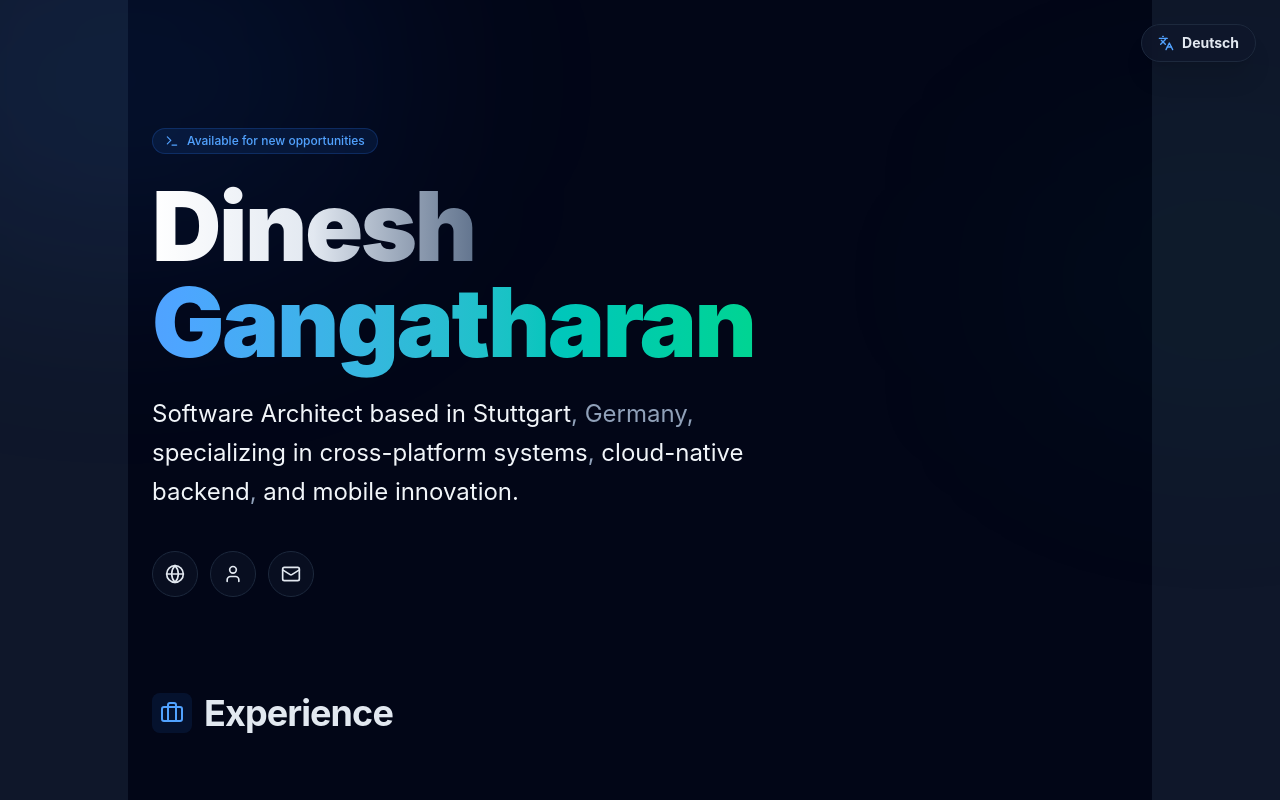
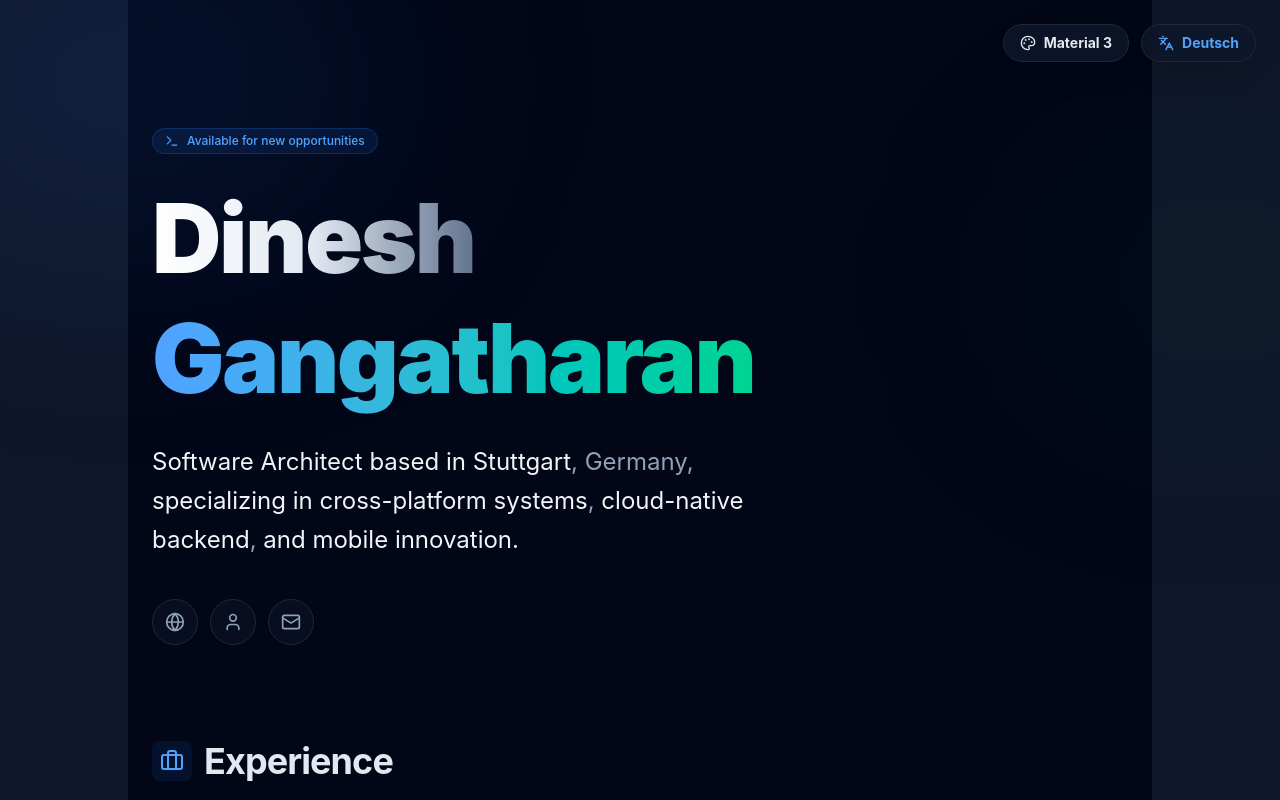
Before and after one commit to dineshvg/dineshvg.github.io, a React (Vite) app: page / in a window 1280 px wide. Shown: the top 800 px of the page. Built offline with nearby package versions, Linux system fonts and the light colour scheme.

Commit message:
Implement Material 3 theme and design toggle

```diff
--- a/src/App.tsx
+++ b/src/App.tsx
@@ -12,11 +12,14 @@ import {
   ChevronRight,
   Terminal,
   Plus,
-  Minus
+  Minus,
+  Palette,
+  Layout
 } from 'lucide-react';
 import { motion, AnimatePresence } from 'motion/react';
 
 type Language = 'en' | 'de';
+type DesignTheme = 'sleek' | 'material3';
 
 interface Experience {
   company: string;
@@ -56,6 +59,8 @@ interface Translations {
     readLess: string;
     contact: string;
     footer: string;
+    designSleek: string;
+    designMaterial3: string;
   };
 }
 
@@ -189,7 +194,9 @@ const content: Record<Language, Translations> = {
       readMore: "Read More Details",
       readLess: "Read Less",
       contact: "Contact",
-      footer: "Stuttgart, Germany."
+      footer: "Stuttgart, Germany.",
+      designSleek: "Sleek Dark",
+      designMaterial3: "Material 3"
     }
   },
   de: {
@@ -321,21 +328,25 @@ const content: Record<Language, Translations> = {
       readMore: "Mehr Details anzeigen",
       readLess: "Weniger anzeigen",
       contact: "Kontakt",
-      footer: "Stuttgart, Deutschland."
+      footer: "Stuttgart, Deutschland.",
+      designSleek: "Sleek Dark",
+      designMaterial3: "Material 3"
     }
   }
 };
 
-const ExperienceCard: React.FC<{ exp: Experience; labels: { readMore: string; readLess: string } }> = ({ exp, labels }) => {
+const ExperienceCard: React.FC<{ exp: Experience; theme: DesignTheme; labels: { readMore: string; readLess: string } }> = ({ exp, theme, labels }) => {
   const [isOpen, setIsOpen] = useState(false);
 
+  const isM3 = theme === 'material3';
+
   return (
-    <div className="grid md:grid-cols-4 gap-4 group">
-      <div className="text-slate-500 font-mono text-sm pt-1 uppercase tracking-widest">
+    <div className={`grid md:grid-cols-4 gap-4 group ${isM3 ? 'bg-slate-900/40 p-6 rounded-3xl border border-slate-800' : ''}`}>
+      <div className={`font-mono text-sm pt-1 uppercase tracking-widest ${isM3 ? 'text-blue-300' : 'text-slate-500'}`}>
         {exp.period}
       </div>
       <div className="md:col-span-3">
-        <h4 className="text-2xl font-bold text-slate-100 group-hover:text-blue-400 transition-colors mb-1">
+        <h4 className={`text-2xl font-bold transition-colors mb-1 ${isM3 ? 'text-white group-hover:text-blue-300' : 'text-slate-100 group-hover:text-blue-400'}`}>
           {exp.role}
         </h4>
         <div className="flex flex-wrap items-center gap-2 text-slate-400 font-medium mb-4">
@@ -349,7 +360,7 @@ const ExperienceCard: React.FC<{ exp: Experience; labels: { readMore: string; re
                 href={exp.certificateUrl}
                 target="_blank"
                 rel="noopener noreferrer"
-                className="flex items-center gap-1 text-xs text-blue-400 hover:text-blue-300 transition-colors"
+                className={`flex items-center gap-1 text-xs transition-colors ${isM3 ? 'text-blue-300 hover:text-blue-200' : 'text-blue-400 hover:text-blue-300'}`}
               >
                 <ExternalLink size={12} /> iSAQB
               </a>
@@ -363,8 +374,8 @@ const ExperienceCard: React.FC<{ exp: Experience; labels: { readMore: string; re
         <div className="space-y-4">
           <ul className="grid md:grid-cols-2 gap-3">
             {exp.highlights.map((h, i) => (
-              <li key={i} className="flex items-start gap-2 text-slate-500 text-sm group-hover:text-slate-400 transition-colors">
-                <ChevronRight size={14} className="text-blue-500/50 shrink-0 mt-1" />
+              <li key={i} className={`flex items-start gap-2 text-sm transition-colors ${isM3 ? 'text-slate-300 group-hover:text-white' : 'text-slate-500 group-hover:text-slate-400'}`}>
+                <ChevronRight size={14} className={`shrink-0 mt-1 ${isM3 ? 'text-blue-300' : 'text-blue-500/50'}`} />
                 {h}
               </li>
             ))}
@@ -374,7 +385,7 @@ const ExperienceCard: React.FC<{ exp: Experience; labels: { readMore: string; re
             <div className="pt-2">
               <button
                 onClick={() => setIsOpen(!isOpen)}
-                className="flex items-center gap-2 text-sm font-bold text-blue-400 hover:text-blue-300 transition-colors group/btn"
+                className={`flex items-center gap-2 text-sm font-bold transition-colors group/btn ${isM3 ? 'bg-blue-300/10 text-blue-300 px-4 py-2 rounded-full hover:bg-blue-300/20' : 'text-blue-400 hover:text-blue-300'}`}
               >
                 {isOpen ? <Minus size={16} /> : <Plus size={16} />}
                 {isOpen ? labels.readLess : labels.readMore}
@@ -389,7 +400,7 @@ const ExperienceCard: React.FC<{ exp: Experience; labels: { readMore: string; re
                     transition={{ duration: 0.3 }}
                     className="overflow-hidden"
                   >
-                    <ul className="mt-4 space-y-2 pl-4 border-l border-slate-800">
+                    <ul className={`mt-4 space-y-2 pl-4 border-l ${isM3 ? 'border-blue-300/30' : 'border-slate-800'}`}>
                       {exp.details.map((detail, i) => (
                         <li key={i} className="text-slate-500 text-sm leading-relaxed">
                           • {detail}
@@ -409,7 +420,10 @@ const ExperienceCard: React.FC<{ exp: Experience; labels: { readMore: string; re
 
 const App: React.FC = () => {
   const [lang, setLang] = useState<Language>('en');
+  const [theme, setTheme] = useState<DesignTheme>('sleek');
   const t = content[lang];
+
+  const isM3 = theme === 'material3';
 
   const fadeIn = {
     initial: { opacity: 0, y: 20 },
@@ -419,20 +433,27 @@ const App: React.FC = () => {
   };
 
   return (
-    <div className="min-h-screen bg-[#020617] text-slate-200 font-sans selection:bg-blue-500/30">
+    <div className={`min-h-screen font-sans selection:bg-blue-500/30 transition-colors duration-500 ${isM3 ? 'bg-slate-950 text-slate-100' : 'bg-[#020617] text-slate-200'}`}>
       {/* Background Decor */}
       <div className="fixed inset-0 overflow-hidden pointer-events-none">
-        <div className="absolute -top-[10%] -left-[10%] w-[40%] h-[40%] bg-blue-500/10 blur-[120px] rounded-full" />
-        <div className="absolute top-[20%] -right-[10%] w-[30%] h-[30%] bg-emerald-500/5 blur-[120px] rounded-full" />
+        <div className={`absolute -top-[10%] -left-[10%] w-[40%] h-[40%] blur-[120px] rounded-full transition-colors duration-1000 ${isM3 ? 'bg-blue-600/10' : 'bg-blue-500/10'}`} />
+        <div className={`absolute top-[20%] -right-[10%] w-[30%] h-[30%] blur-[120px] rounded-full transition-colors duration-1000 ${isM3 ? 'bg-indigo-600/10' : 'bg-emerald-500/5'}`} />
       </div>
 
-      {/* Language Toggle */}
-      <div className="fixed top-6 right-6 z-50">
+      {/* Controls */}
+      <div className="fixed top-6 right-6 z-50 flex gap-3">
+        <button
+          onClick={() => setTheme(theme === 'sleek' ? 'material3' : 'sleek')}
+          className={`flex items-center gap-2 px-4 py-2 backdrop-blur-md border rounded-full text-sm font-bold transition-all shadow-xl ${isM3 ? 'bg-blue-300 text-slate-950 border-blue-200' : 'bg-slate-900/80 text-slate-200 border-slate-800 hover:bg-slate-800'}`}
+        >
+          {isM3 ? <Layout size={16} /> : <Palette size={16} />}
+          {isM3 ? t.ui.designSleek : t.ui.designMaterial3}
+        </button>
         <button
           onClick={() => setLang(lang === 'en' ? 'de' : 'en')}
-          className="flex items-center gap-2 px-4 py-2 bg-slate-900/80 backdrop-blur-md border border-slate-800 rounded-full text-sm font-bold hover:bg-slate-800 transition-all shadow-xl"
+          className={`flex items-center gap-2 px-4 py-2 backdrop-blur-md border rounded-full text-sm font-bold transition-all shadow-xl ${isM3 ? 'bg-slate-900/80 text-blue-300 border-slate-800 hover:bg-slate-800' : 'bg-slate-900/80 text-blue-400 border-slate-800 hover:bg-slate-800'}`}
         >
-          <Languages size={16} className="text-blue-400" />
+          <Languages size={16} />
           {lang === 'en' ? 'Deutsch' : 'English'}
         </button>
       </div>
@@ -444,24 +465,30 @@ const App: React.FC = () => {
           animate={{ opacity: 1, scale: 1 }}
           transition={{ duration: 0.8 }}
         >
-          <div className="inline-flex items-center gap-2 px-3 py-1 rounded-full bg-blue-500/10 border border-blue-500/20 text-blue-400 text-xs font-medium mb-6">
+          <div className={`inline-flex items-center gap-2 px-3 py-1 rounded-full border text-xs font-medium mb-6 transition-colors ${isM3 ? 'bg-blue-300/10 border-blue-300/20 text-blue-300' : 'bg-blue-500/10 border-blue-500/20 text-blue-400'}`}>
             <Terminal size={14} /> {t.hero.availability}
           </div>
-          <h1 className="text-6xl md:text-8xl font-black tracking-tight mb-6">
-            <span className="bg-gradient-to-r from-white via-slate-200 to-slate-500 bg-clip-text text-transparent">
-              Dinesh
-            </span>
-            <br />
-            <span className="bg-gradient-to-r from-blue-400 to-emerald-400 bg-clip-text text-transparent">
-              Gangatharan
-            </span>
+          <h1 className={`text-6xl md:text-8xl font-black tracking-tight mb-6 leading-tight`}>
+            {isM3 ? (
+              <>
+                <span className="text-white">Dinesh</span>
+                <br />
+                <span className="text-blue-300">Gangatharan</span>
+              </>
+            ) : (
+              <>
+                <span className="bg-gradient-to-r from-white via-slate-200 to-slate-500 bg-clip-text text-transparent">Dinesh</span>
+                <br />
+                <span className="bg-gradient-to-r from-blue-400 to-emerald-400 bg-clip-text text-transparent">Gangatharan</span>
+              </>
+            )}
           </h1>
           <p className="text-xl md:text-2xl text-slate-400 max-w-2xl leading-relaxed mb-10">
             {t.hero.description.split(',').map((part, i) => (
               <span key={i}>
                 {i > 0 && ','}
                 {part.includes('Stuttgart') || part.includes('cross-platform') || part.includes('cloud-native') || part.includes('mobile') || part.includes('Softwarearchitekt') ? (
-                  <span className="text-slate-100">{part}</span>
+                  <span className={isM3 ? 'text-blue-200 font-medium' : 'text-slate-100'}>{part}</span>
                 ) : part}
               </span>
             ))}
@@ -469,13 +496,13 @@ const App: React.FC = () => {
 
           <div className="flex flex-wrap gap-4 items-center">
             <div className="flex gap-3">
-              <a href="https://github.com/dineshvg" target="_blank" className="p-3 bg-slate-900/50 rounded-full hover:bg-slate-800 transition-colors border border-slate-800 hover:border-slate-700">
+              <a href="https://github.com/dineshvg" target="_blank" className={`p-3 rounded-full transition-all border ${isM3 ? 'bg-slate-900 border-slate-800 text-blue-300 hover:bg-slate-800' : 'bg-slate-900/50 border-slate-800 text-slate-400 hover:bg-slate-800 hover:border-slate-700'}`}>
                 <Globe size={20} />
               </a>
-              <a href="https://www.linkedin.com/in/dineshvg2310/" target="_blank" className="p-3 bg-slate-900/50 rounded-full hover:bg-slate-800 transition-colors border border-slate-800 hover:border-slate-700">
+              <a href="https://www.linkedin.com/in/dineshvg2310/" target="_blank" className={`p-3 rounded-full transition-all border ${isM3 ? 'bg-slate-900 border-slate-800 text-blue-300 hover:bg-slate-800' : 'bg-slate-900/50 border-slate-800 text-slate-400 hover:bg-slate-800 hover:border-slate-700'}`}>
                 <User size={20} />
               </a>
-              <a href="mailto:dineshvg1023@gmail.com" className="p-3 bg-slate-900/50 rounded-full hover:bg-slate-800 transition-colors border border-slate-800 hover:border-slate-700">
+              <a href="mailto:dineshvg1023@gmail.com" className={`p-3 rounded-full transition-all border ${isM3 ? 'bg-slate-900 border-slate-800 text-blue-300 hover:bg-slate-800' : 'bg-slate-900/50 border-slate-800 text-slate-400 hover:bg-slate-800 hover:border-slate-700'}`}>
                 <Mail size={20} />
               </a>
             </div>
@@ -487,14 +514,14 @@ const App: React.FC = () => {
         {/* Experience Section */}
         <motion.section {...fadeIn} id="experience">
           <div className="flex items-center gap-3 mb-16">
-            <div className="p-2 bg-blue-500/10 rounded-lg text-blue-400">
+            <div className={`p-2 rounded-lg ${isM3 ? 'bg-blue-300/10 text-blue-300' : 'bg-blue-500/10 text-blue-400'}`}>
               <Briefcase size={24} />
             </div>
             <h3 className="text-4xl font-bold tracking-tight">{t.sections.experience}</h3>
           </div>
           <div className="space-y-16">
             {t.experience.map((exp, idx) => (
-              <ExperienceCard key={idx} exp={exp} labels={{ readMore: t.ui.readMore, readLess: t.ui.readLess }} />
+              <ExperienceCard key={idx} exp={exp} theme={theme} labels={{ readMore: t.ui.readMore, readLess: t.ui.readLess }} />
             ))}
           </div>
         </motion.section>
@@ -502,18 +529,18 @@ const App: React.FC = () => {
         {/* Skills Section */}
         <motion.section {...fadeIn} id="skills">
           <div className="flex items-center gap-3 mb-16">
-            <div className="p-2 bg-emerald-500/10 rounded-lg text-emerald-400">
+            <div className={`p-2 rounded-lg ${isM3 ? 'bg-blue-300/10 text-blue-300' : 'bg-emerald-500/10 text-emerald-400'}`}>
               <Code2 size={24} />
             </div>
             <h3 className="text-4xl font-bold tracking-tight">{t.sections.expertise}</h3>
           </div>
           <div className="grid sm:grid-cols-2 lg:grid-cols-4 gap-6">
             {t.skills.map((cat, idx) => (
-              <div key={idx} className="p-8 bg-slate-900/30 rounded-3xl border border-slate-800/50 hover:border-emerald-500/30 transition-all hover:-translate-y-1">
-                <h4 className="text-sm font-mono text-emerald-400 mb-6 uppercase tracking-widest">{cat.title}</h4>
+              <div key={idx} className={`p-8 rounded-3xl border transition-all hover:-translate-y-1 ${isM3 ? 'bg-slate-900 border-slate-800 hover:border-blue-300/30' : 'bg-slate-900/30 border-slate-800/50 hover:border-emerald-500/30'}`}>
+                <h4 className={`text-sm font-mono mb-6 uppercase tracking-widest ${isM3 ? 'text-blue-200' : 'text-emerald-400'}`}>{cat.title}</h4>
                 <div className="flex flex-wrap gap-2">
                   {cat.skills.map((skill, i) => (
-                    <span key={i} className="px-3 py-1 bg-slate-800/50 text-slate-300 rounded-lg text-xs border border-slate-700/30">
+                    <span key={i} className={`px-3 py-1 rounded-lg text-xs border transition-colors ${isM3 ? 'bg-slate-800 text-blue-100 border-blue-900/30' : 'bg-slate-800/50 text-slate-300 border-slate-700/30'}`}>
                       {skill}
                     </span>
                   ))}
@@ -527,17 +554,17 @@ const App: React.FC = () => {
         <div className="grid md:grid-cols-2 gap-16">
           <motion.section {...fadeIn} id="education">
             <div className="flex items-center gap-3 mb-10">
-              <div className="p-2 bg-purple-500/10 rounded-lg text-purple-400">
+              <div className={`p-2 rounded-lg ${isM3 ? 'bg-blue-300/10 text-blue-300' : 'bg-purple-500/10 text-purple-400'}`}>
                 <GraduationCap size={24} />
               </div>
               <h3 className="text-3xl font-bold">{t.sections.education}</h3>
             </div>
-            <div className="space-y-8 pl-4 border-l border-slate-800">
+            <div className={`space-y-8 pl-4 border-l ${isM3 ? 'border-blue-300/20' : 'border-slate-800'}`}>
               {t.education.map((edu, idx) => (
                 <div key={idx}>
                   <h4 className="text-lg font-bold text-slate-100">{edu.degree}</h4>
                   <p className="text-slate-400">{edu.school}</p>
-                  <p className="text-slate-500 text-sm font-mono mt-1">{edu.period}</p>
+                  <p className={`text-sm font-mono mt-1 ${isM3 ? 'text-blue-300/60' : 'text-slate-500'}`}>{edu.period}</p>
                 </div>
               ))}
             </div>
@@ -545,18 +572,18 @@ const App: React.FC = () => {
 
           <motion.section {...fadeIn} id="languages">
             <div className="flex items-center gap-3 mb-10">
-              <div className="p-2 bg-rose-500/10 rounded-lg text-rose-400">
+              <div className={`p-2 rounded-lg ${isM3 ? 'bg-blue-300/10 text-blue-300' : 'bg-rose-500/10 text-rose-400'}`}>
                 <Languages size={24} />
               </div>
               <h3 className="text-3xl font-bold">{t.sections.languages}</h3>
             </div>
             <div className="grid grid-cols-2 gap-8">
-              <div className="p-6 bg-slate-900/30 rounded-2xl border border-slate-800/50">
-                <p className="text-xs font-mono text-slate-500 uppercase mb-2">English</p>
+              <div className={`p-6 rounded-2xl border ${isM3 ? 'bg-slate-900 border-slate-800' : 'bg-slate-900/30 border-slate-800/50'}`}>
+                <p className={`text-xs font-mono uppercase mb-2 ${isM3 ? 'text-blue-300/60' : 'text-slate-500'}`}>English</p>
                 <p className="text-xl font-bold text-slate-200">C2 Proficient</p>
               </div>
-              <div className="p-6 bg-slate-900/30 rounded-2xl border border-slate-800/50">
-                <p className="text-xs font-mono text-slate-500 uppercase mb-2">German</p>
+              <div className={`p-6 rounded-2xl border ${isM3 ? 'bg-slate-900 border-slate-800' : 'bg-slate-900/30 border-slate-800/50'}`}>
+                <p className={`text-xs font-mono uppercase mb-2 ${isM3 ? 'text-blue-300/60' : 'text-slate-500'}`}>German</p>
                 <p className="text-xl font-bold text-slate-200">B2 Advanced</p>
               </div>
             </div>
@@ -564,11 +591,11 @@ const App: React.FC = () => {
         </div>
       </main>
 
-      <footer className="relative max-w-5xl mx-auto px-6 py-20 border-t border-slate-900/50 flex flex-col md:flex-row justify-between items-center gap-8 text-slate-500 text-sm">
+      <footer className={`relative max-w-5xl mx-auto px-6 py-20 border-t flex flex-col md:flex-row justify-between items-center gap-8 text-sm transition-colors ${isM3 ? 'border-slate-900 text-slate-400' : 'border-slate-900/50 text-slate-500'}`}>
         <p>© {new Date().getFullYear()} Dinesh Gangatharan. {t.ui.footer}</p>
         <div className="flex gap-6">
-          <a href="#experience" className="hover:text-blue-400 transition-colors">{t.sections.experience}</a>
-          <a href="#skills" className="hover:text-emerald-400 transition-colors">{t.sections.expertise}</a>
+          <a href="#experience" className={`transition-colors ${isM3 ? 'hover:text-blue-300' : 'hover:text-blue-400'}`}>{t.sections.experience}</a>
+          <a href="#skills" className={`transition-colors ${isM3 ? 'hover:text-blue-200' : 'hover:text-emerald-400'}`}>{t.sections.expertise}</a>
           <a href="mailto:dineshvg1023@gmail.com" className="hover:text-white transition-colors">{t.ui.contact}</a>
         </div>
       </footer>
```
